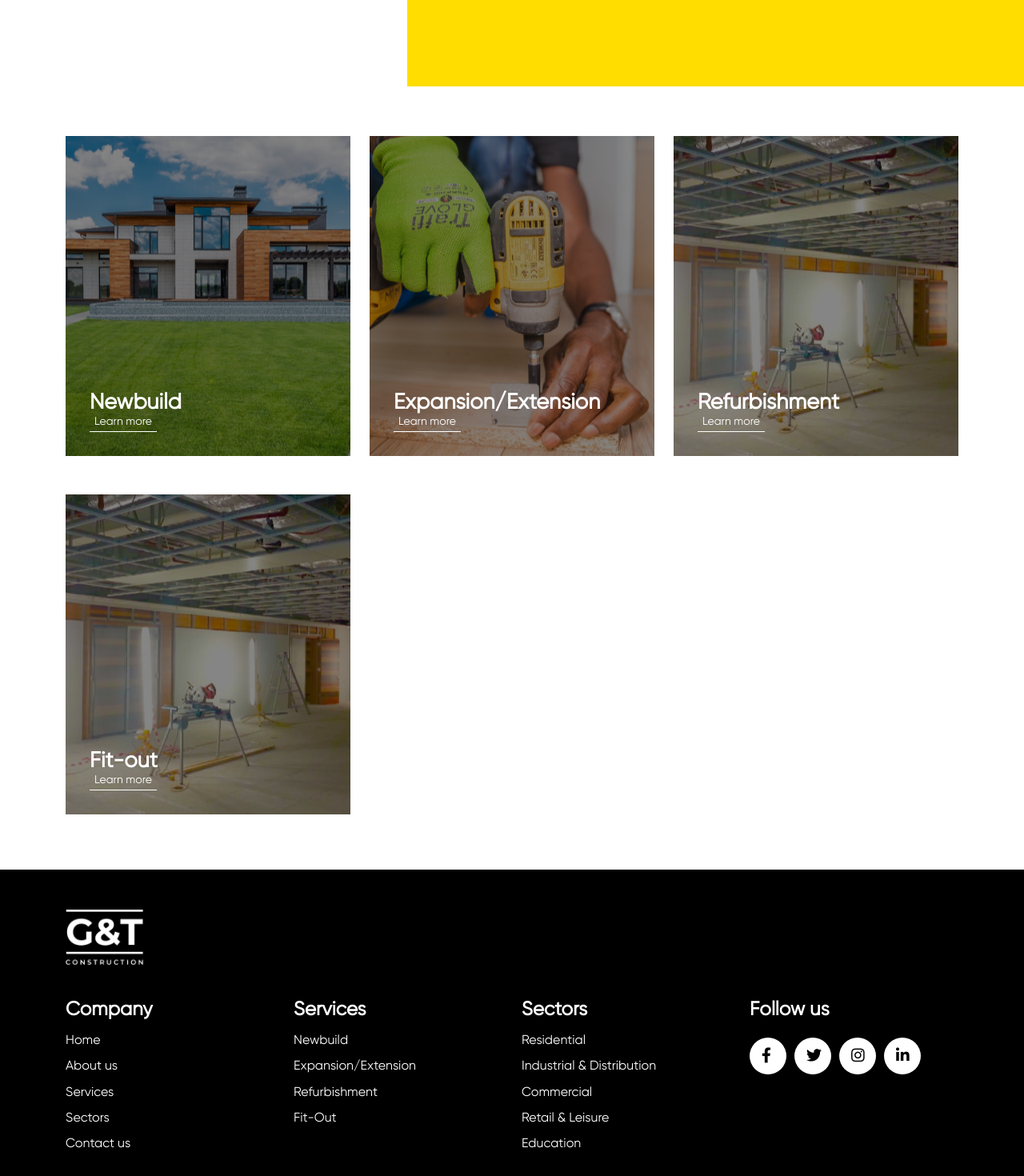
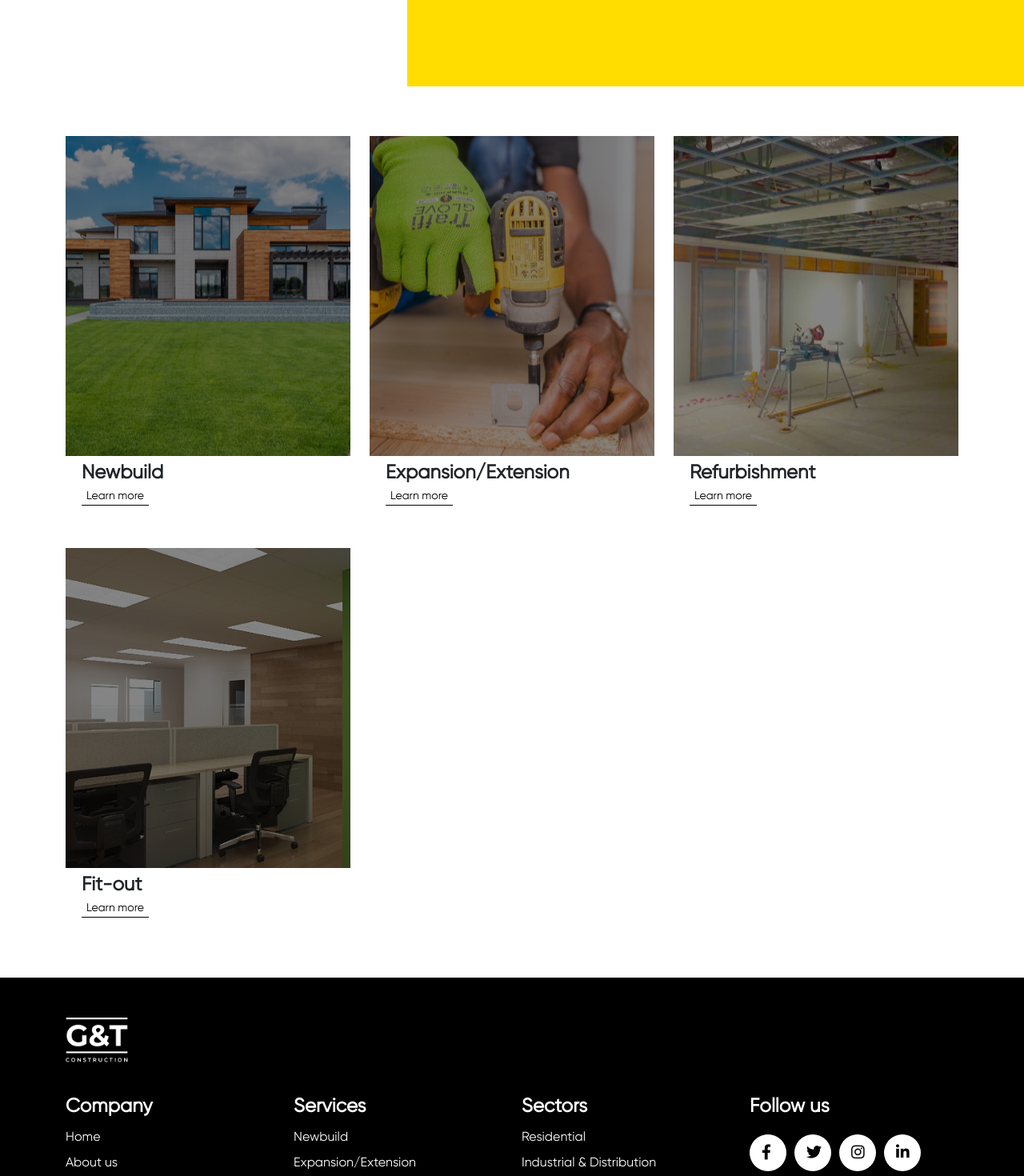
Before and after one commit to Ensio-Creative/g-t-construction, a Vue app: page /services in a window 1280 px wide. Shown: the part 860-2330 px from the top of the page at 80% size. Built offline with nearby package versions, Linux system fonts and the light colour scheme; what @splidejs/vue-splide would draw is missing.

Commit message:
Changed the styles of the services cards

```diff
--- a/src/components/common/Footer.vue
+++ b/src/components/common/Footer.vue
@@ -55,7 +55,7 @@
     </div>
   </div>
   <div class=" copyright mt-5">
-      <p class="copy-items">&copy; {{ new Date().getFullYear() }} G & T Construction.</p>
+      <p class="copy-items">&copy; {{ new Date().getFullYear() }} G&T Construction.</p>
       <p class="copy-items">Site Credit: <strong> <a href="https://ensiocreative.com" target="_blank" rel="noopener noreferrer">Ensio Creative</a> </strong></p>
     </div>
   </div>
@@ -72,41 +72,41 @@ export default {
       services: [
         {
           title: 'Newbuild',
-          url: '#'
+          url: '/services'
         },
         {
           title: 'Expansion/Extension',
-          url: '#'
+          url: '/services'
         },
         {
           title: 'Refurbishment',
-          url: '#'
+          url: '/services'
         },
         {
           title: 'Fit-Out',
-          url: '#'
+          url: '/services'
         }
       ],
       sectors: [
         {
           title: 'Residential',
-          url: '#'
+          url: '/sectors'
         },
         {
           title: 'Industrial & Distribution',
-          url: '#'
+          url: '/sectors'
         },
         {
           title: 'Commercial',
-          url: '#'
+          url: '/sectors'
         },
         {
           title: 'Retail & Leisure',
-          url: '#'
+          url: '/sectors'
         },
         {
           title: 'Education',
-          url: '#'
+          url: '/sectors'
         }
       ]
     }
--- a/src/router/index.js
+++ b/src/router/index.js
@@ -34,6 +34,10 @@ const routes = [
 ]
 
 const router = createRouter({
+	scrollBehavior(to, from, savedPosition) {
+    // always scroll to top
+    return { top: 0 }
+  },
 	history: createWebHistory(),
 	routes
 })
--- a/src/style/components/_about.scss
+++ b/src/style/components/_about.scss
@@ -10,8 +10,8 @@
     background-color: $yellow;
     .content {
       h2 {
-        font-size: 27px;
-        font-weight: bold;
+        font-weight: 800;
+        font-size: 40px;
         padding: 0px 10px;
       }
       p {
--- a/src/style/components/_footer.scss
+++ b/src/style/components/_footer.scss
@@ -5,7 +5,7 @@
   background: $dark;
   color: $white;
   img {
-    width: 100px;
+    width: 80px;
     margin-bottom: 40px;
   }
   h4 {
@@ -36,7 +36,7 @@
       a {
         color: $white;
         &:hover {
-          color: $yellow;
+          color: $white;
         }
       }
     }
--- a/src/style/components/_services.scss
+++ b/src/style/components/_services.scss
@@ -10,28 +10,14 @@
 .services-our-services {
   background-color: $white;
   margin-top: 30px;
-  margin-bottom: 1250px;
+  margin-bottom: 1500px;
   .container {
     height: 600px;
-    p {
-      margin-bottom: -17px;
-    }
-    .learn-btn {
-      background-color: transparent;
-      border: 0px;
-      color: $white;
-      font-size: 14px;
-      border-bottom: 1px solid $white;
-      margin-bottom: 30px;
-      &:focus {
-        outline: none;
-      }
-    }
     .read-more {
       background-color: $white;
       position: relative;
-      left: -15px;
-      top: 18px;
+      left: -11px;
+      top: -21px;
       p{
         font-size: 18px;
         color: $dark;
@@ -76,7 +62,7 @@
       img {
         width: 42px;
         position: relative;
-        top: 20px;
+        top: -53px;
       }
       .text {
         width: 334px;
@@ -88,12 +74,7 @@
         background-size: cover;
         width: 100%;
         height: 400px;
-        color: $white;
-        font-size: 27px;
-        font-weight: bold;
-        padding-left: 30px;
-        display: flex;
-        align-items: end;
+        padding-left: 20px;
       }
       .expansion-bg {
         background: linear-gradient(rgba(0, 0, 0, 0.48), rgba(0, 0, 0, 0.48)), url('/img/Pexels\ Photo\ by\ Cal\ David.png');
@@ -102,12 +83,7 @@
         background-size: cover;
         width: 100%;
         height: 400px;
-        color: $white;
-        font-size: 27px;
-        font-weight: bold;
-        padding-left: 30px;
-        display: flex;
-        align-items: end;
+        padding-left: 20px;
       }
       .refurbishment-bg {
         background: linear-gradient(rgba(0, 0, 0, 0.48), rgba(0, 0, 0, 0.48)), url('/img/pexels-tima-miroshnichenko-6474343\ 2.png');
@@ -116,12 +92,34 @@
         background-size: cover;
         width: 100%;
         height: 400px;
-        color: $white;
-        font-size: 27px;
-        font-weight: bold;
-        padding-left: 30px;
-        display: flex;
-        align-items: end;
+        padding-left: 20px;
+      }
+      .fit-out-bg {
+        background: linear-gradient(rgba(0, 0, 0, 0.48), rgba(0, 0, 0, 0.48)), url('/img/fit-out.png');
+        background-repeat: no-repeat;
+        background-position: center;
+        background-size: cover;
+        width: 100%;
+        height: 400px;
+        padding-left: 20px;
+      }
+      .title-text {
+        padding: 5px 20px;
+        p {
+          font-size: 24px;
+          font-weight: bold;
+          margin-bottom: 0px;
+        }
+        .learn-btn {
+          background-color: transparent;
+          border: 0px;
+          color: $dark;
+          font-size: 14px;
+          border-bottom: 1px solid $dark;
+          &:focus {
+            outline: none;
+          }
+        }
       }
     }
   }
@@ -145,6 +143,6 @@
   }
   .services-our-services{
     margin-top: -80px;
-    margin-bottom: 365px;
+    margin-bottom: 500px;
   }
 }
--- a/src/style/main.scss
+++ b/src/style/main.scss
@@ -83,7 +83,7 @@ nav {
           a {
             color: $dark;
             &:hover {
-              color: $yellow;
+              color: $dark;
             }
             &.router-link-exact-active {
               color: $dark;
@@ -109,7 +109,7 @@ nav {
           a {
             color: $white;
             &:hover {
-              color: $yellow;
+              color: $white
             }
             &.router-link-exact-active {
               color: $white;
--- a/src/views/about-us.vue
+++ b/src/views/about-us.vue
@@ -38,7 +38,7 @@
 <script>
 import Footer from '../components/common/Footer.vue';
 export default {
-  title: 'G & T Construction - About',
+  title: 'G&T Construction - About',
   components: {Footer}
 }
 </script>
--- a/src/views/contact-us.vue
+++ b/src/views/contact-us.vue
@@ -83,7 +83,7 @@
 // import { ref } from 'vue'
 import Footer from '../components/common/Footer.vue'
 export default {
-  title: 'G & T Construction - Contact us',
+  title: 'G&T Construction - Contact us',
   components: { Footer },
   setup () {
 
--- a/src/views/home.vue
+++ b/src/views/home.vue
@@ -41,24 +41,24 @@
           <div class="row ">
           <div class="col-12 col-md-4 service-item">
             <div @click="$router.push('/services')" class="new-bg">
-              <div class="content">
-                <p>New build</p>
+            </div>
+              <div class="title-text">
+                <p>Newbuild</p>
               </div>
-            </div>
           </div>
           <div class="col-12 col-md-4 service-item">
             <div @click="$router.push('/services')" class="expansion-bg">
-              <div class="content">
+            </div>
+              <div class="title-text">
                 <p>Expansion/Extension</p>
               </div>
-            </div>
           </div>
           <div class="col-12 col-md-4 service-item">
             <div @click="$router.push('/services')" class="refurbishment-bg">
-              <div class="content">
+            </div>
+              <div class="title-text">
                 <p>Refurbishment</p>
               </div>
-            </div>
           </div>
         </div>
         </div>
@@ -71,7 +71,7 @@
 import { useRoute } from 'vue-router';
 import Footer from '../components/common/Footer.vue';
 export default {
-  title: 'G & T Construction - Home',
+  title: 'G&T Construction - Home',
   components: { Footer },
   setup(props, ctx) {
     const router = useRoute()
--- a/src/views/sectors.vue
+++ b/src/views/sectors.vue
@@ -61,7 +61,7 @@ to private clients to major residential led mixed-use developments. Our ethos is
 <script>
 import Footer from '../components/common/Footer.vue';
 export default {
-  title: 'G & T Construction - Sectors',
+  title: 'G&T Construction - Sectors',
   components: { Footer }
 }
 </script>
--- a/src/views/services.vue
+++ b/src/views/services.vue
@@ -19,54 +19,54 @@
         <div class="row">
           <div class="col-12 col-md-4 service-item mt-5">
             <div class="new-bg">
-              <div class="content">
               <div v-if="newBuild" class="read-more">
                 <div class="thumbnail-1"></div>
                 <p>G&T Construction works closely with clients, developers, and architects to create purpose-built facilities that meet the requirements of scheme aesthetics, function, and budget.</p>
               </div>
                 <img v-if="newBuild" src="/img/Vector42.svg" alt="">
+            </div>
+            <div class="title-text">
               <p>Newbuild</p>
               <button @click="openNewbuild(newBuild)" class="learn-btn">Learn more</button>
             </div>
           </div>
-          </div>
           <div class="col-12 col-md-4 service-item mt-5">
             <div class="expansion-bg">
-              <div class="content">
                 <div v-if="expansion" class="read-more">
                   <div class="thumbnail-2"></div>
                   <p>Expansion of existing facilities can be undertaken whilst they remain operational in many cases, and we work closely with our clients to ensure minimal disruption.</p>
                 </div>
                 <img v-if="expansion" src="/img/Vector42.svg" alt="">
+            </div>
+              <div class="title-text">
                 <p>Expansion/Extension</p>
                 <button @click="openExpansion(expansion)" class="learn-btn">Learn more</button>
               </div>
           </div>
-          </div>
           <div class="col-12 col-md-4 service-item mt-5">
             <div class="refurbishment-bg">
-              <div class="content">
                 <div v-if="refub" class="read-more">
                   <div class="thumbnail-3"></div>
                   <p>G&T Construction carries out a variety of refurbishment works to warehouse and office space, from aesthetic updates to more significant renovation works.</p>
                 </div>
                 <img v-if="refub"  src="/img/Vector42.svg" alt="">
+            </div>
+              <div class="title-text">
                 <p>Refurbishment</p>
                 <button @click="openRefub(refub)" class="learn-btn">Learn more</button>
               </div>
           </div>
-          </div>
           <div class="col-12 col-md-4 service-item mt-5">
-            <div class="refurbishment-bg">
-              <div class="content">
+            <div class="fit-out-bg">
                 <div v-if="fitOut" class="read-more">
                   <div class="thumbnail-4"></div>
                   <p>We can undertake fit-out works to a variety of existing commercial and industrial facilities, from office spaces to retail outlets.</p>
                 </div>
                 <img v-if="fitOut" src="/img/Vector42.svg" alt="">
+            </div>
+              <div class="title-text">
                 <p>Fit-out</p>
                 <button @click="openFitout(fitOut)" class="learn-btn">Learn more</button>
-              </div>
               </div>
           </div>
         </div>
@@ -80,7 +80,7 @@
 // import ref from 'vue'
 import Footer from '../components/common/Footer.vue'
 export default {
-  title: 'G & T Construction - Services',
+  title: 'G&T Construction - Services',
   components: { Footer },
   data () {
     return  {
```
Also changed, not shown: src/style/components/_home.scss (+18 -14 lines), public/img/fit-out.png (added). Lines whose indentation alone changed are shown as unchanged.
